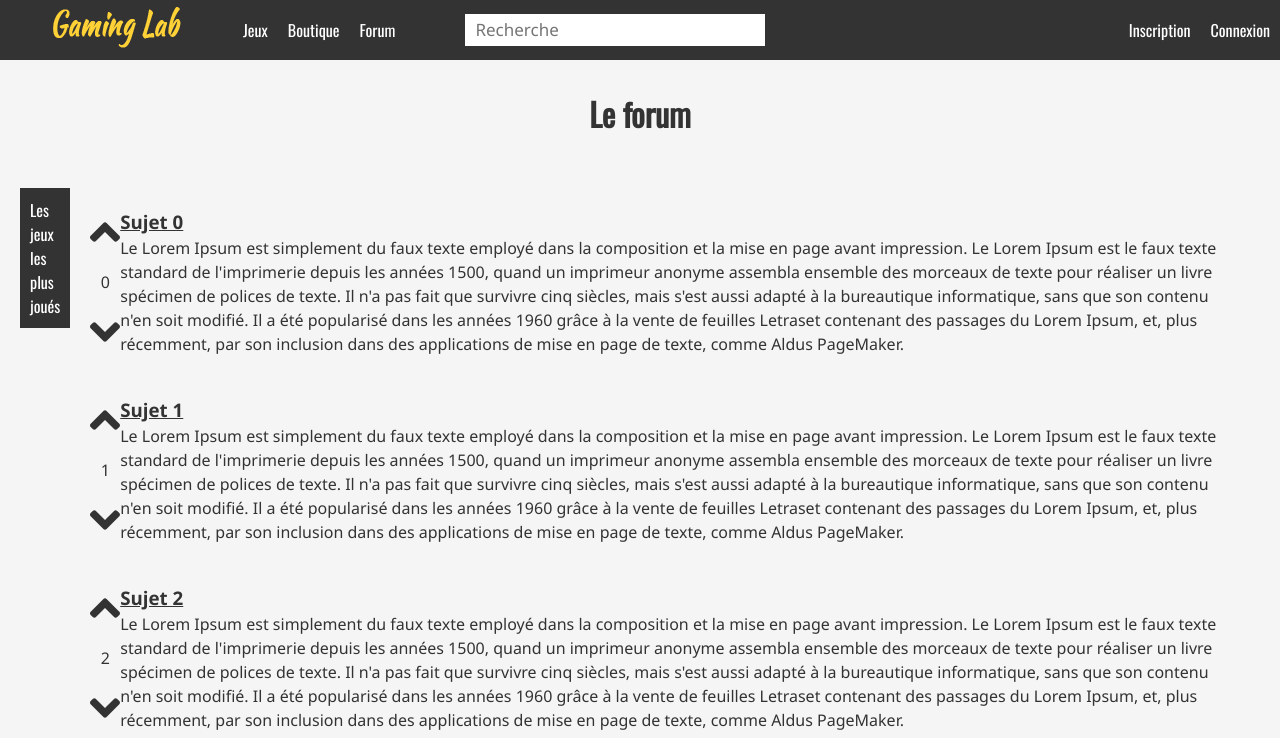
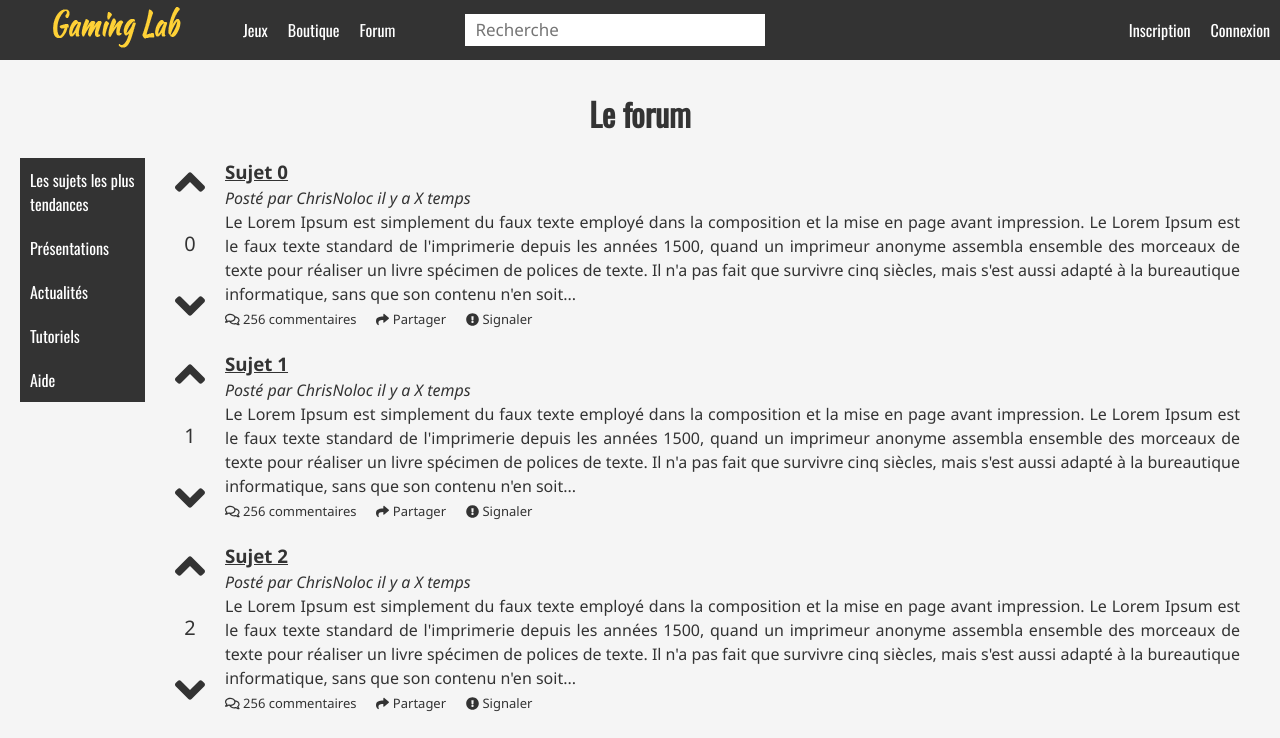
Before and after one commit to ChrisNoloc/Gaming_Lab_Angular, an Angular app: page /forum in a window 1280 px wide. Shown: the top 738 px of the page. Built offline with nearby package versions, Linux system fonts and the light colour scheme.

Commit message:
CSS forum (liste sujets)

```diff
--- a/src/app/forum/forum.component.css
+++ b/src/app/forum/forum.component.css
@@ -5,6 +5,8 @@
 
 .sujet {
     padding: 20px;
+    padding-top: 0;
+    padding-left: 30px;
     display: flex;
     flex-direction: row;
     justify-content: space-between;
@@ -18,9 +20,46 @@
 }
 
 .infos-sujet {
-
+    padding-left: 20px;
+    text-align: justify;
 }
 
 .infos-sujet a {
     color: #333333;
 }
+
+.titre-forum {
+    margin: 0 auto;
+    font-family: 'Oswald', 'Montserrat', Arial;
+    text-align: center;
+    padding: 30px 0px 0px 0px;
+}
+
+.note {
+    font-size: 20px;
+}
+
+.detail-sujet {
+    font-style: italic;
+}
+
+.nb-commentaire {
+    text-decoration: none;
+    font-size: 13px;
+}
+
+.nb-commentaire:hover {
+    color:#fed136;
+}
+
+.btn-share {
+    text-decoration: none;
+    font-size: 13px;
+    padding-left: 20px;
+}
+
+.btn-signaler {
+    text-decoration: none;
+    font-size: 13px;
+    padding-left: 20px;
+}
--- a/src/app/forum/forum.component.html
+++ b/src/app/forum/forum.component.html
@@ -1,10 +1,15 @@
-<h1 class="titre-page">
+<h1 class="titre-forum">
   Le forum
 </h1>
 
 <div class="wrapper">
   <div class="sidebar">
-      <a class="categorie" href="#">Les jeux les plus joués</a>
+      <a class="categorie" href="#">Les sujets les plus tendances</a>
+      <a class="categorie" href="#">Présentations</a>
+      <a class="categorie" href="#">Actualités</a>
+      <a class="categorie" href="#">Tutoriels</a>
+      <a class="categorie" href="#">Aide</a>
+
       <!-- <a class="categorie" *ngFor="let categorieJeu of categoriesJeu" href="jeux/categorie/{{categorieJeu.idCategorieJeu}}">{{categorieJeu.libelle}}</a>-->
   </div>
 
@@ -12,13 +17,17 @@
     <div class="sujet" *ngFor="let sujet of sujetsForum">
         <div class="vote">
           <i class="fas fa-angle-up fa-3x"></i>
-          <p>{{sujet.note}}</p>
+          <p class="note">{{sujet.note}}</p>
           <i class="fas fa-angle-down fa-3x"></i>
         </div>
         <div class="infos-sujet">
           <a href=""><p></p></a>
-          <a href="/forum"><h3>{{sujet.libelle}}</h3></a>
-          <p>{{sujet.descriptif}}</p>
+          <a href="/forum/sujet"><h3>{{sujet.libelle}}</h3></a>
+          <span class="detail-sujet">Posté par ChrisNoloc il y a X temps</span>
+          <p >{{sujet.descriptif}}</p>
+          <a href="" class="nb-commentaire"><i class="far fa-comments"></i> 256 commentaires</a>
+          <a href="" class="btn-share"><i class="fas fa-share"></i> Partager</a>
+          <a href="" class="btn-signaler"><i class="fas fa-exclamation-circle"></i> Signaler</a>
         </div>
     </div>
   </div>
--- a/src/app/forum/forum.component.ts
+++ b/src/app/forum/forum.component.ts
@@ -19,7 +19,7 @@ export class ForumComponent implements OnInit {
     for (let i = 0; i<20; i++) {
       let sujet = new SujetForum();
       sujet.libelle = 'Sujet ' + i;
-      sujet.descriptif = "Le Lorem Ipsum est simplement du faux texte employé dans la composition et la mise en page avant impression. Le Lorem Ipsum est le faux texte standard de l'imprimerie depuis les années 1500, quand un imprimeur anonyme assembla ensemble des morceaux de texte pour réaliser un livre spécimen de polices de texte. Il n'a pas fait que survivre cinq siècles, mais s'est aussi adapté à la bureautique informatique, sans que son contenu n'en soit modifié. Il a été popularisé dans les années 1960 grâce à la vente de feuilles Letraset contenant des passages du Lorem Ipsum, et, plus récemment, par son inclusion dans des applications de mise en page de texte, comme Aldus PageMaker.";
+      sujet.descriptif = "Le Lorem Ipsum est simplement du faux texte employé dans la composition et la mise en page avant impression. Le Lorem Ipsum est le faux texte standard de l'imprimerie depuis les années 1500, quand un imprimeur anonyme assembla ensemble des morceaux de texte pour réaliser un livre spécimen de polices de texte. Il n'a pas fait que survivre cinq siècles, mais s'est aussi adapté à la bureautique informatique, sans que son contenu n'en soit...";
       sujet.note = i;
       this.sujetsForum.push(sujet);
     }
--- a/src/app/forum/sujet/sujet.component.css
+++ b/src/app/forum/sujet/sujet.component.css
@@ -0,0 +1,65 @@
+.list-sujet {
+    display: flex;
+    flex-direction: column;
+}
+
+.sujet {
+    padding: 20px;
+    padding-top: 0;
+    padding-left: 30px;
+    display: flex;
+    flex-direction: row;
+    justify-content: space-between;
+}
+
+.vote {
+    display: flex;
+    flex-direction: column;
+    justify-content: space-between;
+    align-items: center;
+}
+
+.infos-sujet {
+    padding-left: 20px;
+    text-align: justify;
+}
+
+.infos-sujet a {
+    color: #333333;
+}
+
+.titre-forum {
+    margin: 0 auto;
+    font-family: 'Oswald', 'Montserrat', Arial;
+    text-align: center;
+    padding: 30px 0px 0px 0px;
+}
+
+.note {
+    font-size: 20px;
+}
+
+.detail-sujet {
+    font-style: italic;
+}
+
+.nb-commentaire {
+    text-decoration: none;
+    font-size: 13px;
+}
+
+.nb-commentaire:hover {
+    color:#fed136;
+}
+
+.btn-share {
+    text-decoration: none;
+    font-size: 13px;
+    padding-left: 20px;
+}
+
+.btn-signaler {
+    text-decoration: none;
+    font-size: 13px;
+    padding-left: 20px;
+}
--- a/src/app/forum/sujet/sujet.component.html
+++ b/src/app/forum/sujet/sujet.component.html
@@ -1,3 +1,15 @@
-<p>
-  sujet works!
-</p>
+<h1 class="titre-forum">
+  Le forum
+</h1>
+
+<div class="wrapper">
+  <div class="sidebar">
+      <a class="categorie" href="#">Les sujets les plus tendances</a>
+      <a class="categorie" href="#">Présentations</a>
+      <a class="categorie" href="#">Actualités</a>
+      <a class="categorie" href="#">Tutoriels</a>
+      <a class="categorie" href="#">Aide</a>
+
+      <!-- <a class="categorie" *ngFor="let categorieJeu of categoriesJeu" href="jeux/categorie/{{categorieJeu.idCategorieJeu}}">{{categorieJeu.libelle}}</a>-->
+  </div>
+</div>
--- a/src/styles.css
+++ b/src/styles.css
@@ -55,6 +55,7 @@ body {
     display: flex;
     flex-direction: column;
     /*align-items: flex-start;*/
+    min-width: 125px;
 }
 
 .categorie {
```
Also changed, not shown: 1 other file (tests, documents, lock files or other folders).
